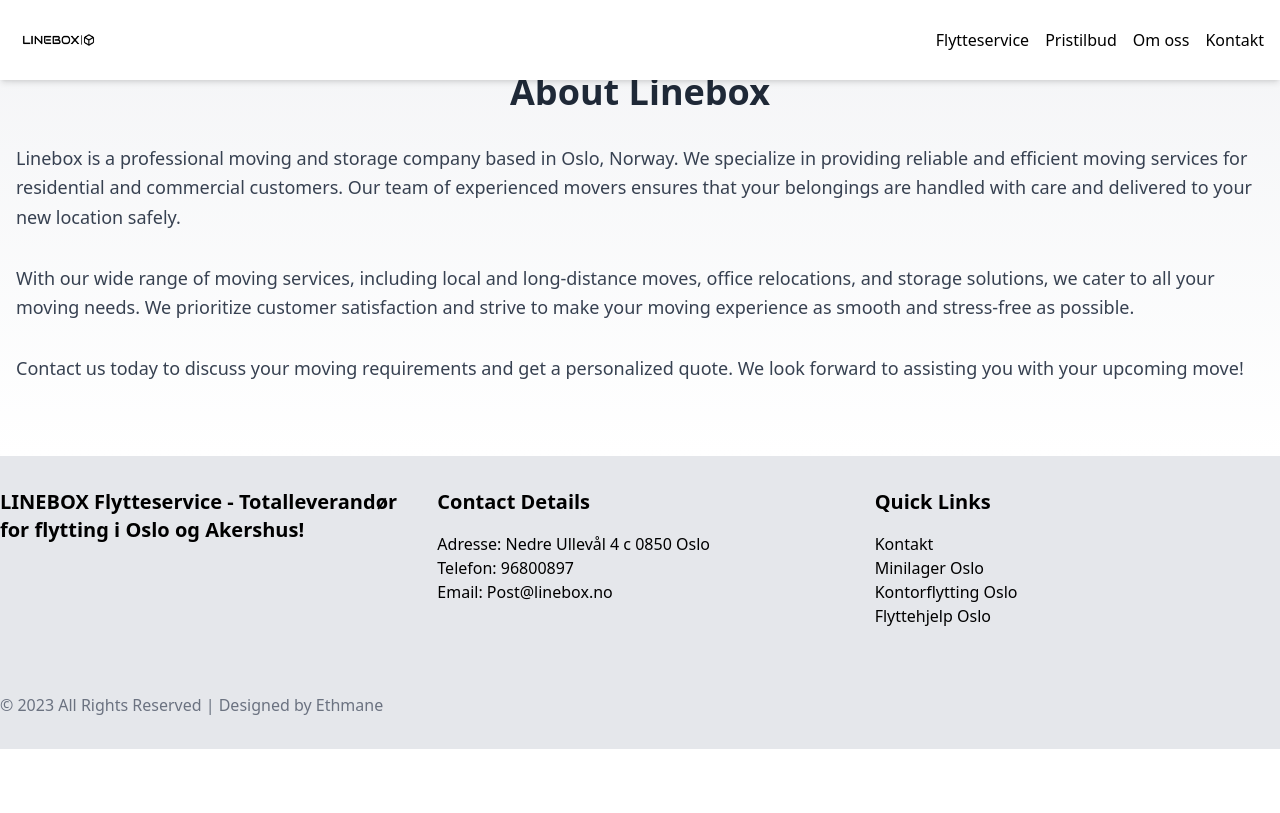
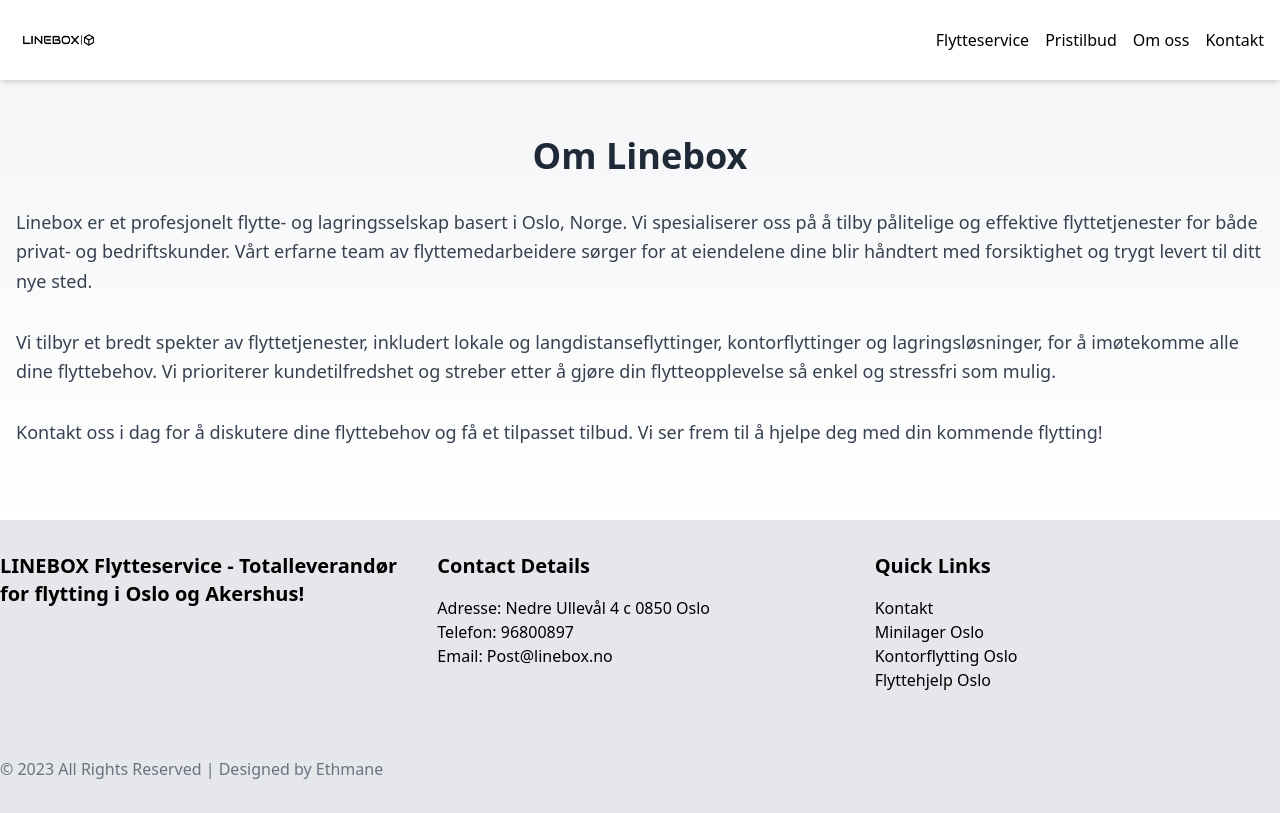
Before and after one commit to Ousman37/lineboxmover, a React (Create React App) app: page /about in a window 1280 px wide. Built offline with nearby package versions, Linux system fonts and the light colour scheme; the HTML template or start-up script is replaced by a standard one.

Commit message:
Update About and Contact pages

```diff
--- a/src/App.js
+++ b/src/App.js
@@ -1,5 +1,10 @@
 import React from 'react';
-import { BrowserRouter as Router, Route, Switch } from 'react-router-dom';
+import {
+  BrowserRouter as Router,
+  Route,
+  Switch,
+  Redirect,
+} from 'react-router-dom';
 import Header from './components/Header';
 import Main from './pages/Main';
 import Footer from './components/Footer';
@@ -15,6 +20,7 @@
           <Route exact path='/' component={Main} />
           <Route path='/contact' component={Contact} />
           <Route path='/about' component={About} />
+          <Redirect from='/pristilbud' to='/contact' />
         </Switch>
         <Footer />
       </div>
--- a/src/pages/About.jsx
+++ b/src/pages/About.jsx
@@ -2,29 +2,28 @@
 
 const About = () => {
   return (
-    <div className='bg-gradient-to-b from-gray-100 to-ff9000 py-10'>
+    <div className='bg-gradient-to-b from-gray-100 to-ff9000 py-10 flex justify-center items-center'>
       <div className='container mx-auto px-4'>
-        <h1 className='text-4xl font-bold text-center text-gray-800 mb-8 mt-8'>
-          About Linebox
+        <h1 className='text-4xl font-bold text-center text-gray-800 my-8 mt-24'>
+          Om Linebox
         </h1>
         <p className='text-lg text-gray-700 leading-relaxed mb-8 mt-6'>
-          Linebox is a professional moving and storage company based in Oslo,
-          Norway. We specialize in providing reliable and efficient moving
-          services for residential and commercial customers. Our team of
-          experienced movers ensures that your belongings are handled with care
-          and delivered to your new location safely.
+          Linebox er et profesjonelt flytte- og lagringsselskap basert i Oslo,
+          Norge. Vi spesialiserer oss på å tilby pålitelige og effektive
+          flyttetjenester for både privat- og bedriftskunder. Vårt erfarne team
+          av flyttemedarbeidere sørger for at eiendelene dine blir håndtert med
+          forsiktighet og trygt levert til ditt nye sted.
         </p>
         <p className='text-lg text-gray-700 leading-relaxed mb-8'>
-          With our wide range of moving services, including local and
-          long-distance moves, office relocations, and storage solutions, we
-          cater to all your moving needs. We prioritize customer satisfaction
-          and strive to make your moving experience as smooth and stress-free as
-          possible.
+          Vi tilbyr et bredt spekter av flyttetjenester, inkludert lokale og
+          langdistanseflyttinger, kontorflyttinger og lagringsløsninger, for å
+          imøtekomme alle dine flyttebehov. Vi prioriterer kundetilfredshet og
+          streber etter å gjøre din flytteopplevelse så enkel og stressfri som
+          mulig.
         </p>
         <p className='text-lg text-gray-700 leading-relaxed mb-8'>
-          Contact us today to discuss your moving requirements and get a
-          personalized quote. We look forward to assisting you with your
-          upcoming move!
+          Kontakt oss i dag for å diskutere dine flyttebehov og få et tilpasset
+          tilbud. Vi ser frem til å hjelpe deg med din kommende flytting!
         </p>
       </div>
     </div>
--- a/src/pages/Contact.jsx
+++ b/src/pages/Contact.jsx
@@ -6,9 +6,11 @@
     email: '',
     phone: '',
     message: '',
+    service: [],
   });
 
   const [errors, setErrors] = useState({});
+  const [isSubmitted, setIsSubmitted] = useState(false);
 
   const validateForm = event => {
     event.preventDefault();
@@ -31,6 +33,10 @@
       newErrors.message = 'Please enter your message';
     }
 
+    if (formValues.service.length === 0) {
+      newErrors.service = 'Please select at least one service';
+    }
+
     setErrors(newErrors);
 
     if (Object.keys(newErrors).length === 0) {
@@ -42,16 +48,28 @@
         email: '',
         phone: '',
         message: '',
+        service: [],
       });
+      setIsSubmitted(true);
     }
   };
 
   const handleChange = event => {
-    const { id, value } = event.target;
+    const { id, value, type, checked } = event.target;
+    if (type === 'checkbox') {
+      const updatedService = checked
+        ? [...formValues.service, value]
+        : formValues.service.filter(service => service !== value);
+      setFormValues(prevFormValues => ({
+        ...prevFormValues,
+        service: updatedService,
+      }));
+    } else {
       setFormValues(prevFormValues => ({
         ...prevFormValues,
         [id]: value,
       }));
+    }
   };
 
   return (
@@ -60,7 +78,7 @@
         <section className='container mx-auto'>
           <div className='flex flex-wrap justify-between'>
             <div className='w-full md:w-1/2 px-4 mb-8'>
-              <h1 className='text-3xl font-bold text-orange-500 mb-6'>
+              <h1 className='text-3xl font-bold text-orange-500 mb-6 mt-10'>
                 Kontaktskjema
               </h1>
               <p className='text-orange-500 mb-8'>
@@ -69,6 +87,11 @@
                 beste for å svare deg så raskt som mulig.
               </p>
 
+              {isSubmitted ? (
+                <div className='text-green-600 mb-8'>
+                  Thank you for your submission!
+                </div>
+              ) : (
                 <form onSubmit={validateForm}>
                   <div className='mb-6'>
                     <input
@@ -80,7 +103,9 @@
                       onChange={handleChange}
                       className='w-full h-12 px-4 border-2 border-green-600 rounded outline-none text-base'
                     />
-                  {errors.name && <span className='error'>{errors.name}</span>}
+                    {errors.name && (
+                      <span className='error'>{errors.name}</span>
+                    )}
                   </div>
                   <div className='mb-6'>
                     <input
@@ -118,9 +143,13 @@
                         id='flytting'
                         name='service'
                         value='flytting'
+                        checked={formValues.service.includes('flytting')}
+                        onChange={handleChange}
                         className='mr-2'
                       />
-                    <label htmlFor='flytting' className='text-base text-black'>
+                      <label
+                        htmlFor='flytting'
+                        className='text-base text-black'>
                         Flytting
                       </label>
                     </div>
@@ -130,6 +159,10 @@
                         id='kontorflytting-oslo'
                         name='service'
                         value='kontorflytting-oslo'
+                        checked={formValues.service.includes(
+                          'kontorflytting-oslo'
+                        )}
+                        onChange={handleChange}
                         className='mr-2'
                       />
                       <label
@@ -144,6 +177,8 @@
                         id='minilager-oslo'
                         name='service'
                         value='minilager-oslo'
+                        checked={formValues.service.includes('minilager-oslo')}
+                        onChange={handleChange}
                         className='mr-2'
                       />
                       <label
@@ -175,10 +210,11 @@
                     Send
                   </button>
                 </form>
+              )}
             </div>
 
             <div className='w-full md:w-1/2 px-4 mb-8'>
-              <h2 className='text-xl font-bold mb-6'>Finn oss</h2>
+              <h2 className='text-xl font-bold mb-6 mt-10'>Finn oss</h2>
               <div>
                 <p>
                   <span className='text-black'>
```
Also changed, not shown: src/components/Header.jsx (+0 -103 lines), src/pages/Main.jsx (+44 -41 lines). Lines whose indentation alone changed are shown as unchanged.
